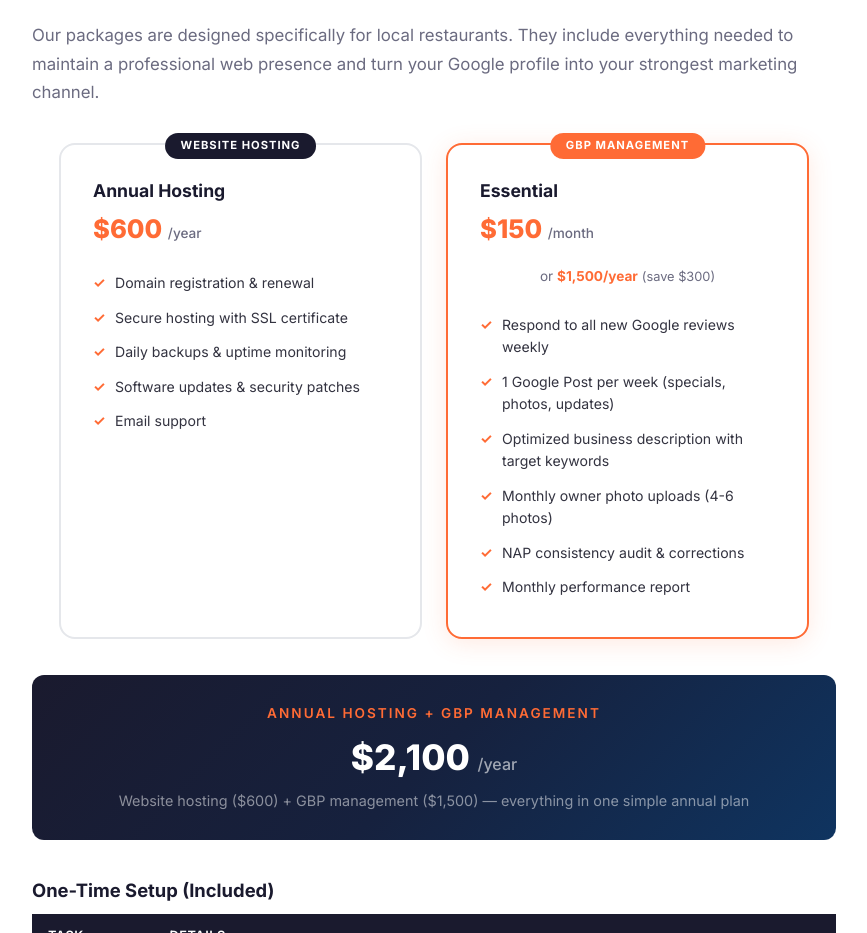
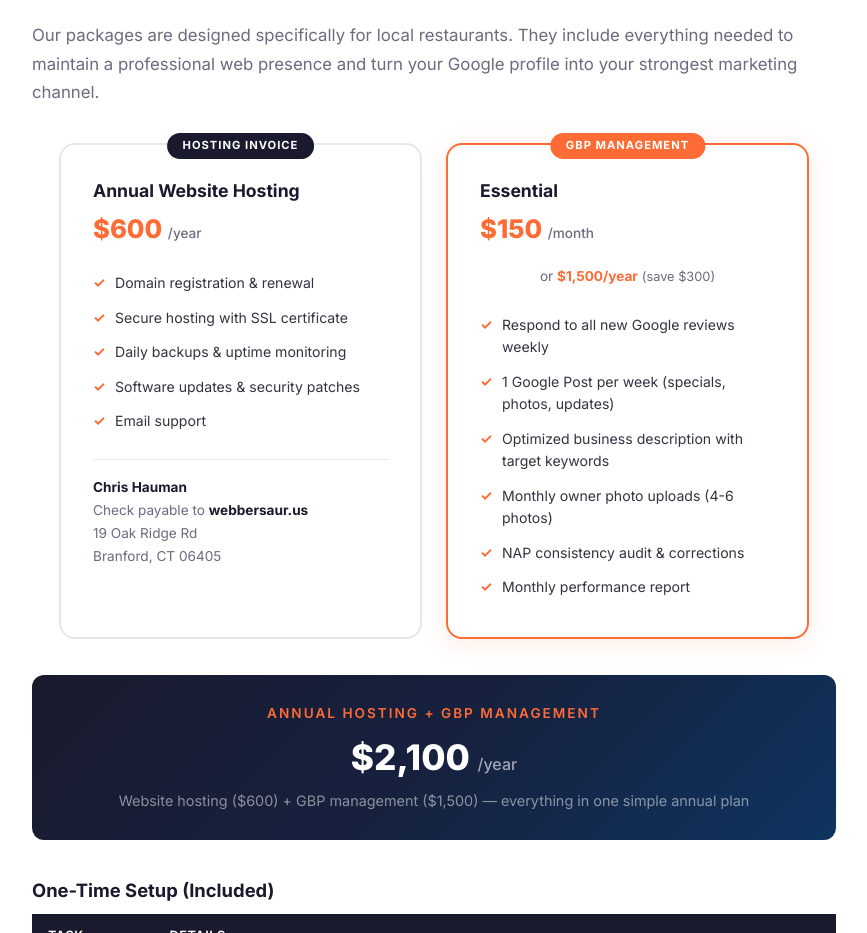
Before and after one commit to webbersaur/grand-apizza-north, a plain HTML site: page index.html in a window 1280 px wide. Shown: the part 4500-5433 px from the top of the page, without its empty margins (206-1073 px from the left). Drawn offline with Linux system fonts and the light colour scheme.

Commit message:
Add hosting invoice details and payment info

```diff
--- a/index.html
+++ b/index.html
@@ -806,8 +806,8 @@
 
   <div class="packages" style="grid-template-columns: 1fr 1fr; max-width: 750px; margin: 0 auto 36px;">
     <div class="package">
-      <div class="rec-badge" style="background: var(--dark);">Website Hosting</div>
-      <h4>Annual Hosting</h4>
+      <div class="rec-badge" style="background: var(--dark);">Hosting Invoice</div>
+      <h4>Annual Website Hosting</h4>
       <div class="price">$600 <span>/year</span></div>
       <ul>
         <li>Domain registration &amp; renewal</li>
@@ -816,6 +816,12 @@
         <li>Software updates &amp; security patches</li>
         <li>Email support</li>
       </ul>
+      <div style="margin-top: 20px; padding-top: 16px; border-top: 1px solid var(--gray-200); font-size: 0.85rem; color: var(--text-light); line-height: 1.7;">
+        <strong style="color: var(--dark);">Chris Hauman</strong><br>
+        Check payable to <strong style="color: var(--dark);">webbersaur.us</strong><br>
+        19 Oak Ridge Rd<br>
+        Branford, CT 06405
+      </div>
     </div>
     <div class="package recommended">
       <div class="rec-badge">GBP Management</div>
```
